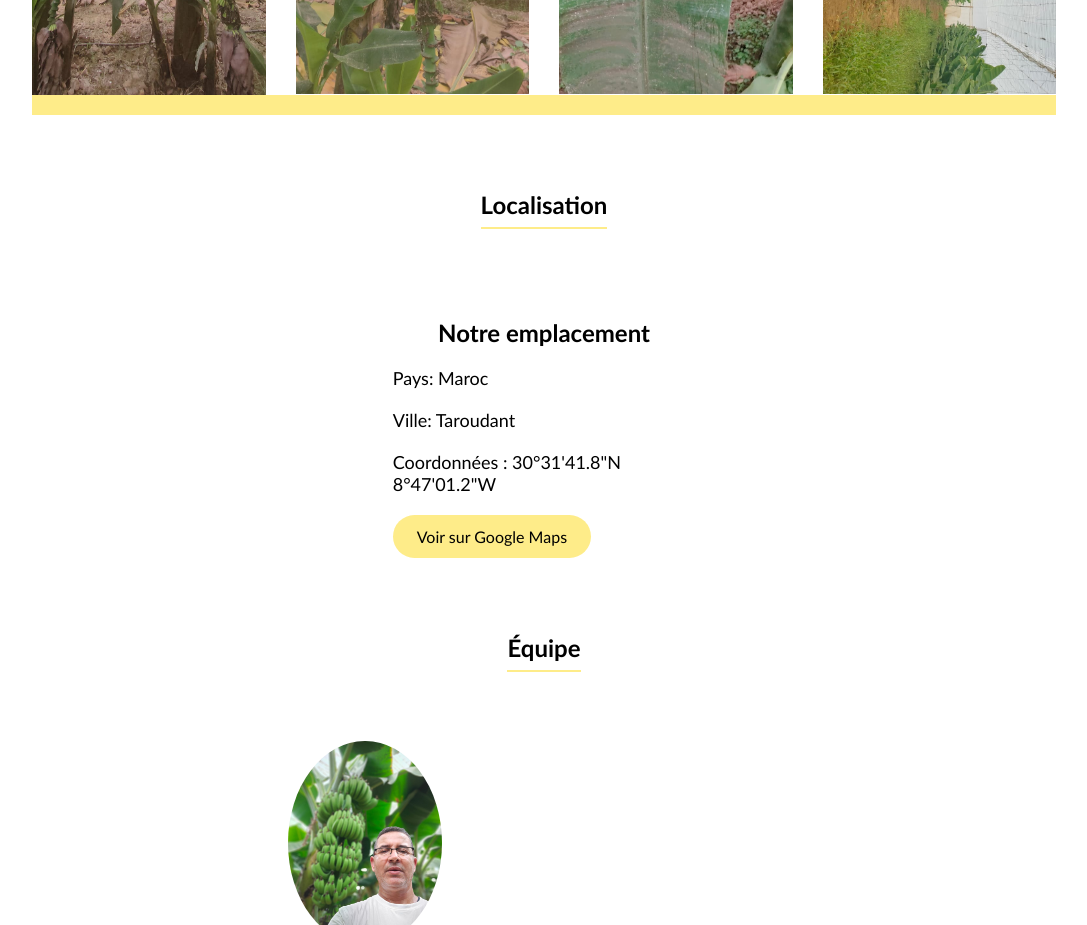
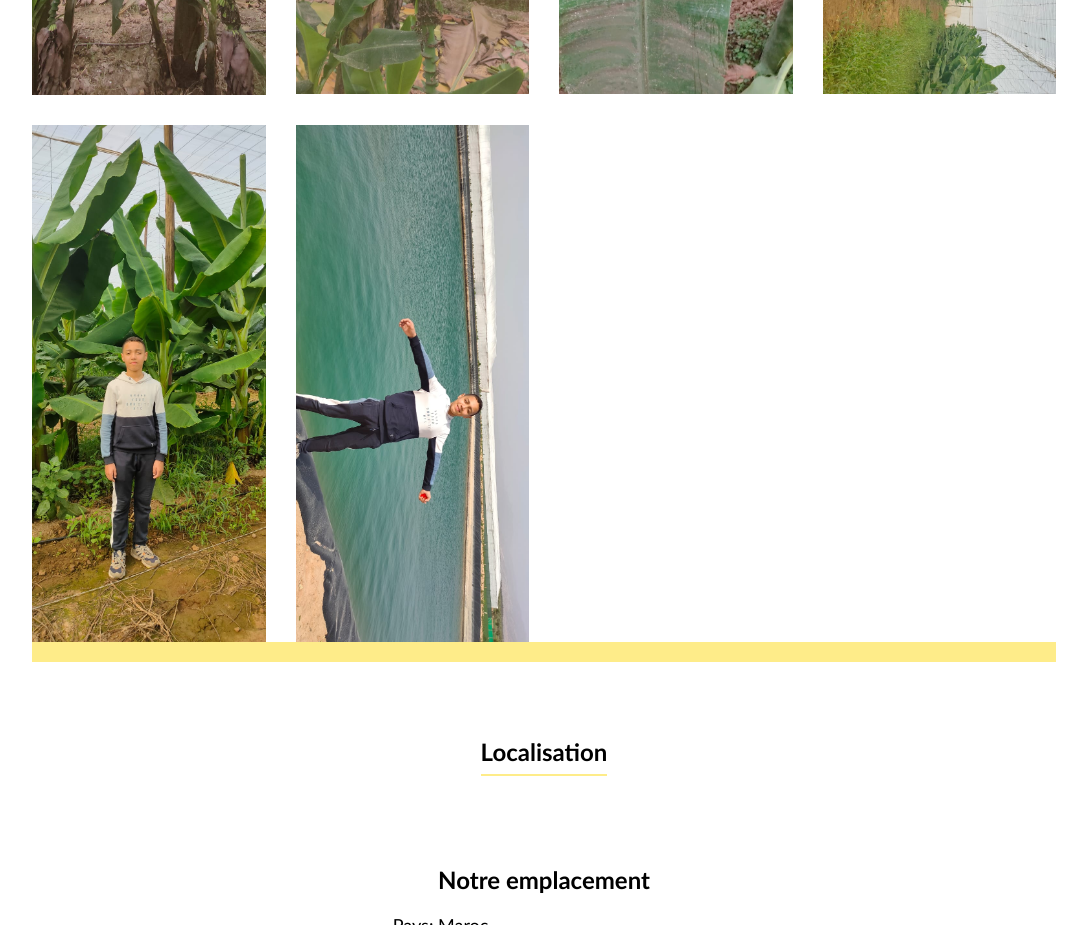
Before and after one commit to Banature-Website/Banature, a plain HTML site: page index.html in a window 1280 px wide. Shown: the part 3040-3965 px from the top of the page, without its empty margins (96-1183 px from the left). Drawn offline with Linux system fonts and the light colour scheme.

Commit message:
modification

```diff
--- a/index.html
+++ b/index.html
@@ -156,10 +156,20 @@
           class="galerie-image"
         />
         <img
-          src="image 13.jpeg"
-          alt="Image de Bananes 13"
-          class="galerie-image"
+        src="image 13.jpeg"
+        alt="Image de Bananes 12"
+        class="galerie-image"
         />
+        <img
+        src="WhatsApp Image 2023-12-23 at 22.59.11.jpeg"
+        alt="Image de Bananes 12"
+        class="galerie-image"
+        />
+       <img
+       src="WhatsApp Image 2023-12-23 at 22.59.11 (1).jpeg"
+       alt="Image de Bananes 12"
+       class="galerie-image"
+       />
       </div>
     </div>
   </div>
```
